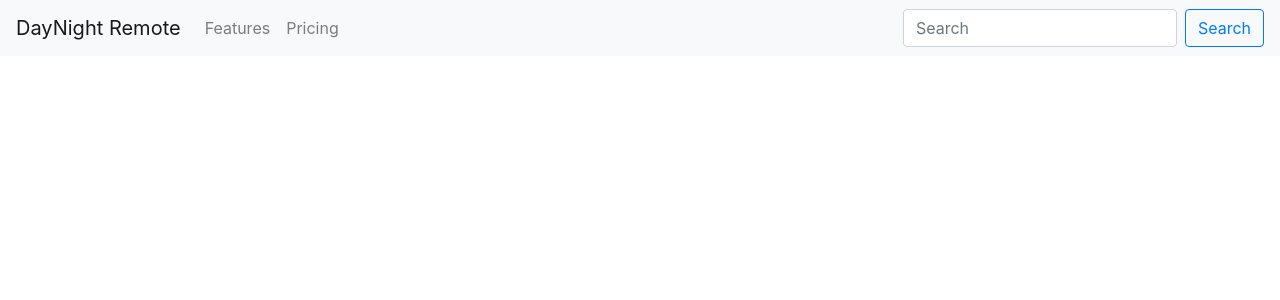
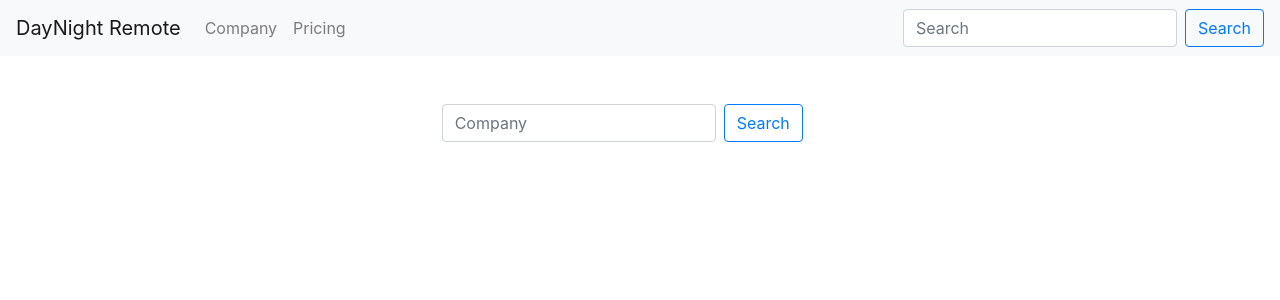
Before and after one commit to WHKL-9/FE-Jun21-M5D1, a React (Create React App) app: page /Company in a window 1280 px wide. Shown: the top 300 px of the page. Built offline with nearby package versions, Linux system fonts and the light colour scheme; no server answers.

Commit message:
basic company page layout done | functionalities in progress

```diff
--- a/src/App.js
+++ b/src/App.js
@@ -39,8 +39,10 @@ function App() {
           <Navbar.Brand>DayNight Remote</Navbar.Brand>
         </Link>
         <Nav className="mr-auto">
-          <Nav.Link href="#features">Features</Nav.Link>
-          <Nav.Link href="#pricing">Pricing</Nav.Link>
+<Link to="/Company">
+            <Nav.Link href="#features">Company</Nav.Link>
+
+</Link>           <Nav.Link href="#pricing">Pricing</Nav.Link>
         </Nav>
         <Form inline>
           <FormControl
@@ -81,7 +83,7 @@ function App() {
           )}
         />
         <Route
-          path="/company/:id"
+          path="/Company/"
           exact
           render={(routerProps) => <Company {...routerProps} />}
         />
--- a/src/Company.jsx
+++ b/src/Company.jsx
@@ -1,6 +1,40 @@
+import {
+  InputGroup,
+  FormControl,
+  Form,
+  Button,
+  Link,
+  Container,
+  Row,
+  Col,
+} from "react-bootstrap";
+import { useState, useEffect } from "react";
+
 const Company = () => {
-    return (
-      "Company")
-}
+  const [searchedCompany, setSearchedCompany] = useState([]);
+  return (
+    <Container fluid className="mt-5">
+      <Row>
+        <Col xs={12} sm={8} md={4}></Col>
+        <Col xs={12} sm={8} md={4}>
+          <Form inline>
+            <FormControl
+              type="text"
+              placeholder="Company"
+              className="mr-sm-2"
+              onChange={(e) =>
+                setSearchedCompany(e.target.value, console.log(searchedCompany))
+              }
+            />
+            <Button variant="outline-primary" type="button">
+              Search
+            </Button>
+          </Form>
+        </Col>
+        <Col xs={12} sm={8} md={4}></Col>
+      </Row>
+    </Container>
+  );
+};
 
-export default Company
+export default Company;
```
